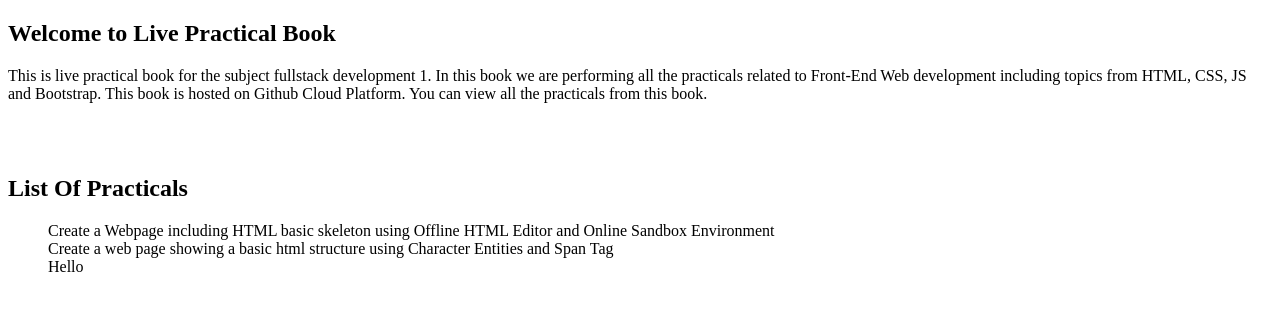
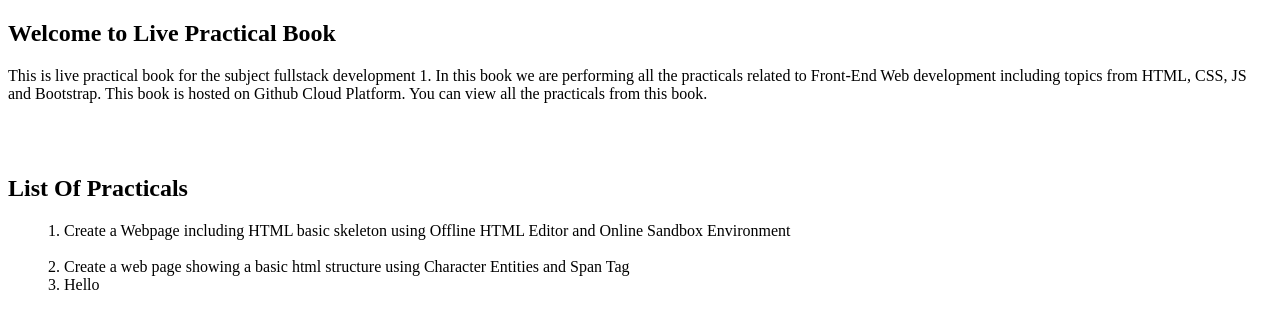
Before and after one commit to rajatpandey95/FullStack-practicals2021, a plain HTML site: page index.html in a window 1280 px wide. Drawn offline with Linux system fonts and the light colour scheme.

Commit message:
index.html

```diff
--- a/index.html
+++ b/index.html
@@ -15,10 +15,11 @@
     <h2>List Of Practicals</h2>
 
     <ol type="1">
-        <div>Create a Webpage including HTML basic skeleton using Offline HTML Editor and Online Sandbox Environment</div>
-        <div>Create a web page showing a basic html structure using Character Entities and Span Tag</div>
+        <div>1. Create a Webpage including HTML basic skeleton using Offline HTML Editor and Online Sandbox Environment</div>
+        <br>
+        <div>2. Create a web page showing a basic html structure using Character Entities and Span Tag</div>
         <div>
-            Hello
+            3. Hello
         </div>
     </ol>
 
```
